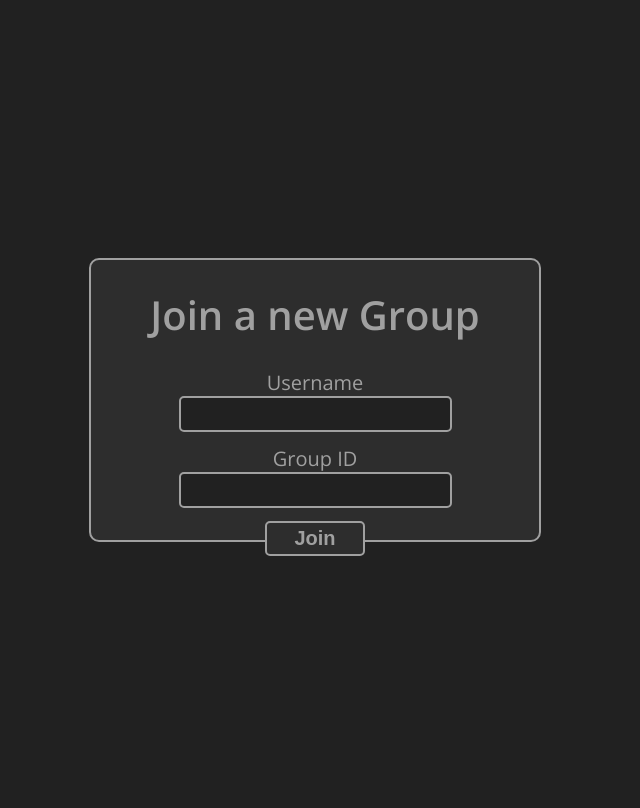
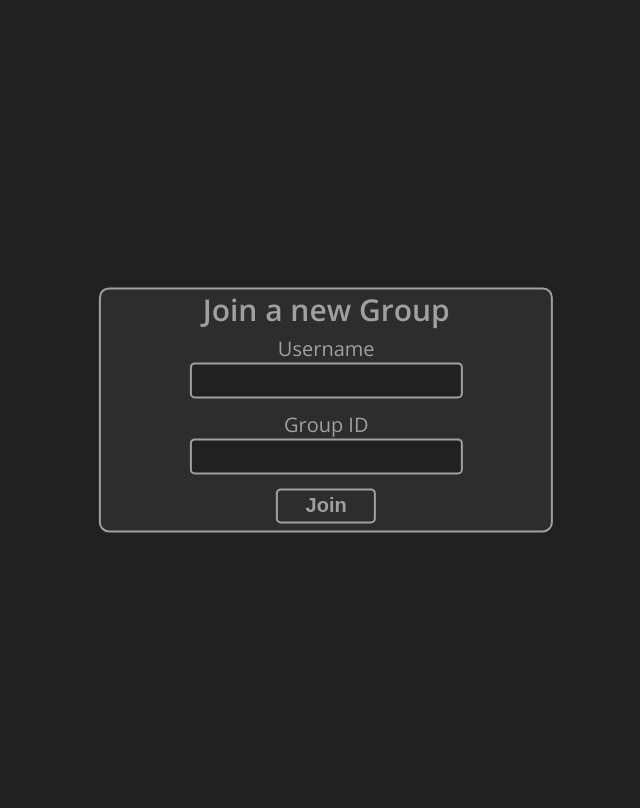
Before and after one commit to JohannesPrivateGit/flask-chat-app, a Flask app: page / in a window 1280 px wide. Shown: the whole page, without its empty margins (325-965 px from the left). After the commit the page ends 533 px from the top, so only its background shows below. Run offline with Flask 2, Linux system fonts and the light colour scheme.

Commit message:
Change layout and update main functionality

```diff
--- a/static/style.css
+++ b/static/style.css
@@ -2,8 +2,8 @@ html, body {
     font-family: 'Open Sans';
     font-size: 20px;
 
-    height: 100%;
-    width: 99.5%;
+    height: 100.5%;
+    width: 100.5%;
 
     --chameleon_gr: #a7ff0b;
     --chameleon_bl: #2597b2;
@@ -16,6 +16,9 @@ html, body {
     --font_color: white;
 
     background-color: var(--background_color);
+
+    position: fixed;
+    overflow-y: scroll;
 }
 
 .widget {
@@ -66,12 +69,12 @@ html, body {
 
 .role_description {
     position: absolute;
-    width: 95%;
-    height: 18%;
-    bottom: 10%;
+    width: 94%;
+    height: 26%;
+    bottom: 1%;
 
     border-style: solid;
-    border-width: 2px;
+    border-width: 5px;
     border-color: var(--font_on_widget);
     border-radius: 10px;
 
@@ -83,9 +86,11 @@ html, body {
 
 .input_for_message {
     position: absolute;
-    width: 100%;
+    margin-left: 34%;
+
+    width: 67%;
     height: 8%;
-    bottom: 2%;
+    top: 90%;
 }
 
 .message_input {
@@ -112,9 +117,11 @@ html, body {
 
     float: left;
     width: 67%;
-    height: 100%;
+    height: 90%;
 
     color: var(--font_color);
+
+    overflow-y: scroll;
 }
 
 .own_message {
@@ -182,6 +189,11 @@ html, body {
     background-color: rgba(223,49,98,0.5);
 }
 
+.headline {
+    font-size: 30px;
+    padding-bottom: 1%;
+}
+
 .login_box {
     position: absolute;
     top: 50%;
@@ -195,7 +207,7 @@ html, body {
     border-radius: 10px;
 
     width: 35%;
-    height: 35%;
+    height: 30%;
 
     text-align: center;
 
--- a/templates/index.html
+++ b/templates/index.html
@@ -11,7 +11,7 @@
 
     <body>
         <div class="login_box">
-            <h1>Join a new Group</h1>
+            <div class="headline"><b>Join a new Group</b></div>
 
             <form action="/chat">
                 <div>
```
Also changed, not shown: templates/chat.html (+14 -13 lines).
